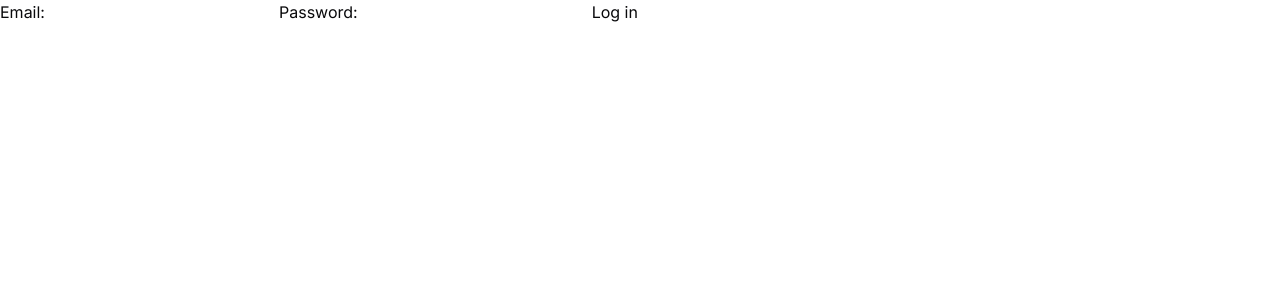
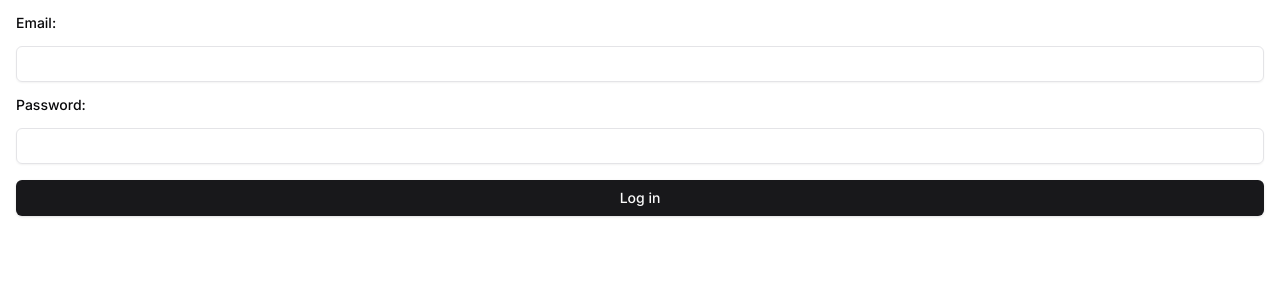
Before and after one commit to DekraIT/EventPay, a Next.js app in the folder next/: page /login in a window 1280 px wide. Shown: the top 300 px of the page. Built offline with nearby package versions, Linux system fonts and the light colour scheme.

Commit message:
pretty login form

```diff
--- a/next/src/app/login/page.tsx
+++ b/next/src/app/login/page.tsx
@@ -1,13 +1,16 @@
+import { Input } from '@/components/ui/input';
 import { login } from './actions';
+import { Label } from '@/components/ui/label';
+import { Button } from '@/components/ui/button';
 
 export default function LoginPage() {
   return (
-    <form>
-      <label htmlFor="email">Email:</label>
-      <input id="email" name="email" type="email" required />
-      <label htmlFor="password">Password:</label>
-      <input id="password" name="password" type="password" required />
-      <button formAction={login}>Log in</button>
+    <form className="w-100 flex flex-col gap-4 p-4">
+      <Label htmlFor="email">Email:</Label>
+      <Input id="email" name="email" type="email" required />
+      <Label htmlFor="password">Password:</Label>
+      <Input id="password" name="password" type="password" required />
+      <Button formAction={login}>Log in</Button>
       {/* <button formAction={signup}>Sign up</button> */}
     </form>
   );
```
